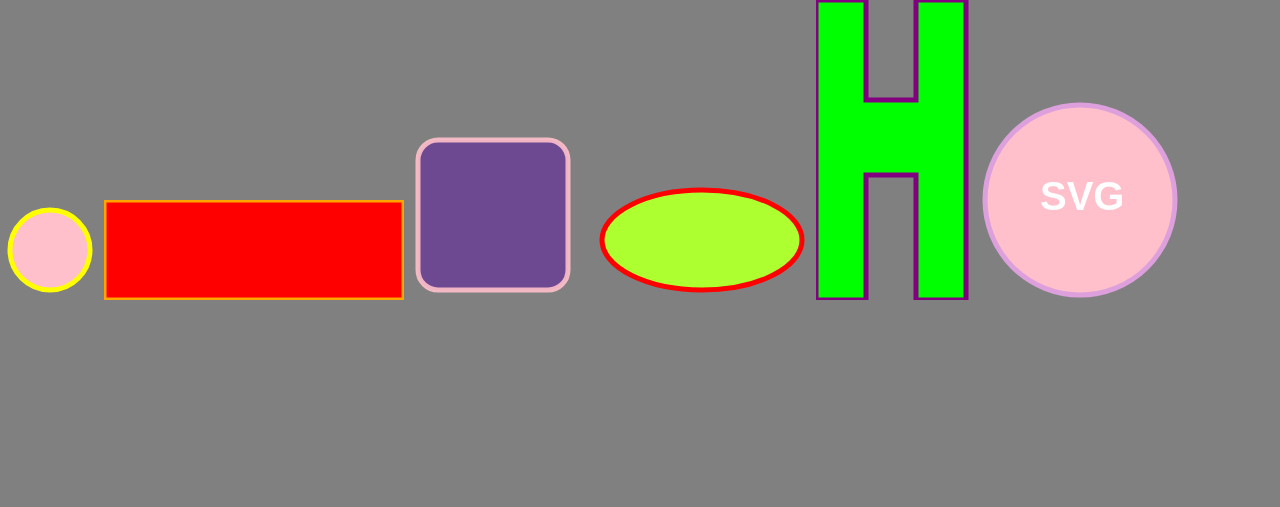
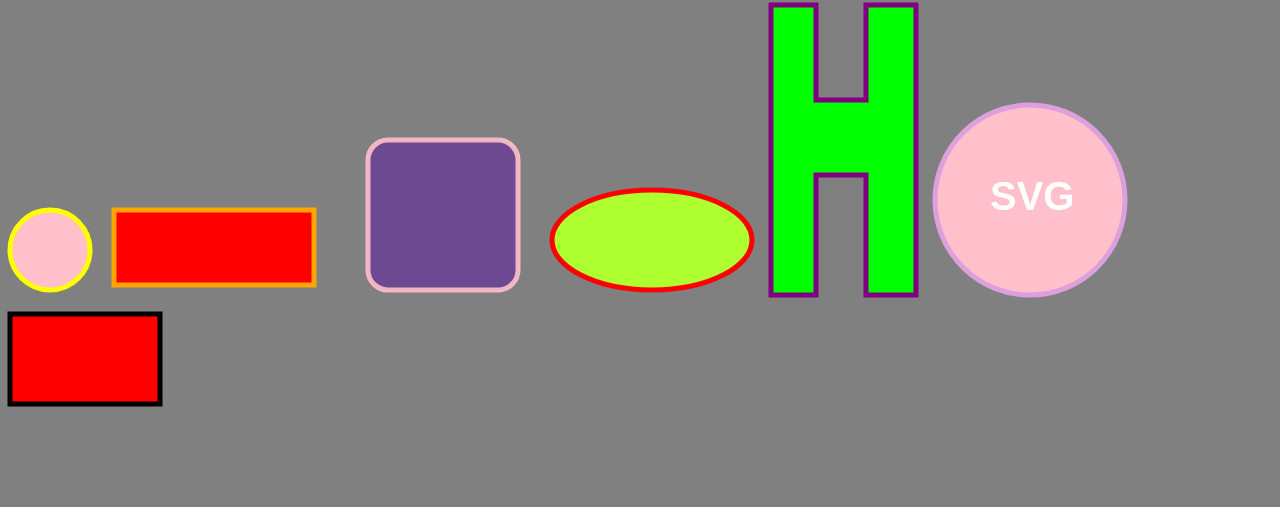
Before and after one commit to eugengailiunas/SVGhomework, a website: page index.html in a window 1280 px wide. Drawn offline with Linux system fonts and the light colour scheme.

Commit message:
изменил прямоугольник

```diff
--- a/assets/scss/style.scss
+++ b/assets/scss/style.scss
@@ -56,7 +56,3 @@ body {
   stroke: azure;
   cursor: pointer;
 }
-
-.logo {
-  margin-left: 10px;
-}
--- a/index.html
+++ b/index.html
@@ -16,8 +16,8 @@
     <circle class="circle-first" cx="50" cy="50" r="40" stroke="yellow" stroke-width="5px" fill="pink" />
   </svg>
 
-  <svg width="300" height="100">
-    <rect class="rect" width="300" height="100" style="fill:red;stroke:orange;stroke-width:5px;" />
+  <svg width="250" height="100">
+    <rect class="rect" x="10" y="10" width="200" height="75" style="fill:red;stroke:orange;stroke-width:5px;" />
   </svg>
 
   <svg width="180" height="180">
@@ -31,8 +31,8 @@
   </svg>
 
   <svg height="300" width="160">
-    <polygon class="logo" points="0,0 50,0 50,100 100,100 100,0 150,0 150,300 100,300 100,175 50,175 50,300 0,300 "
-      style="fill:lime;stroke:purple;stroke-width:5px" />
+    <polygon class="logo" points="5,5 50,5 50,100 100,100 100,5 150,5 150,295 100,295 100,175 50,175 50,295 5,295 "
+      style="fill:lime;stroke:purple;stroke-width:5;" />
   </svg>
 
   <svg height="200" width="200">
@@ -40,7 +40,9 @@
     <text class="circle-second__text" x="60" y="110">SVG</text>
   </svg>
 
-
+  <svg width="200" height="200">
+    <rect x="10" y="10" width="150" height="90" style="stroke: black; stroke-width: 5px; fill: red;" />
+  </svg>
 
 </body>
 
```
Also changed, not shown: assets/css/style.css.
